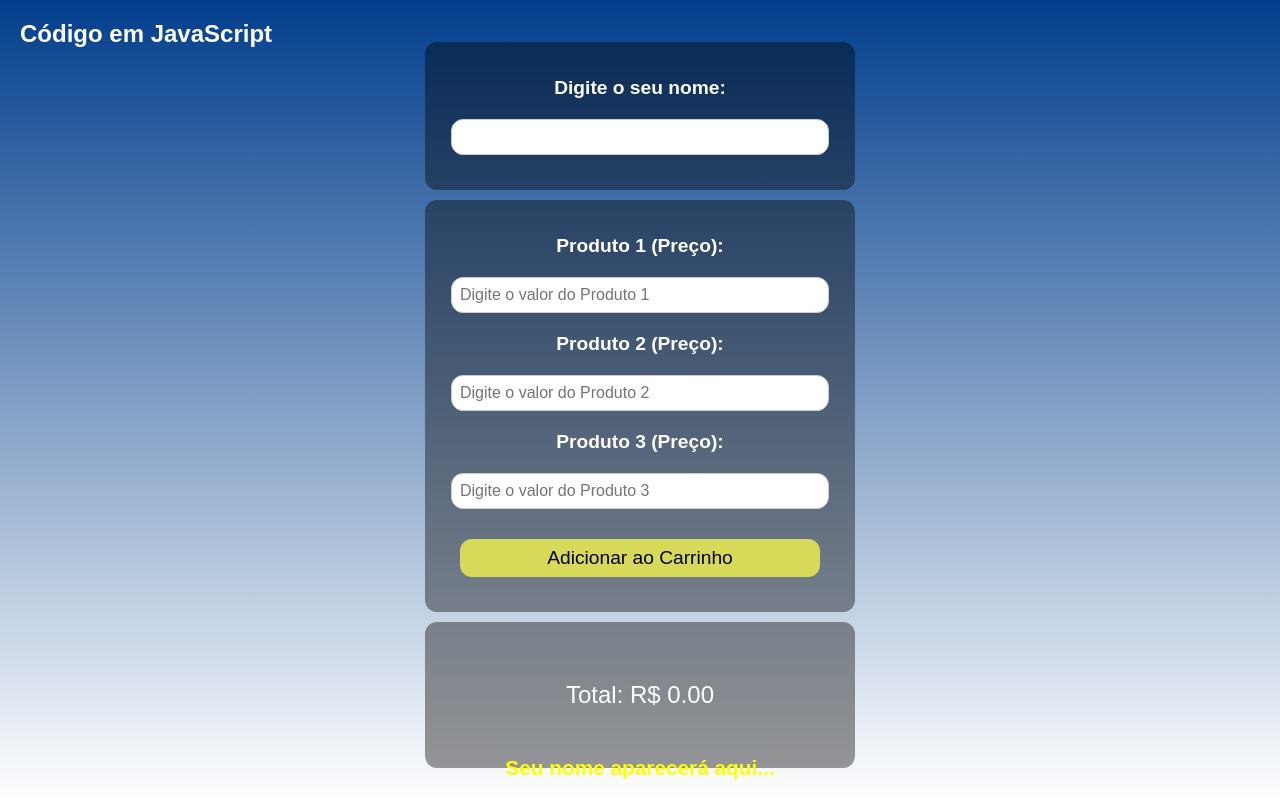
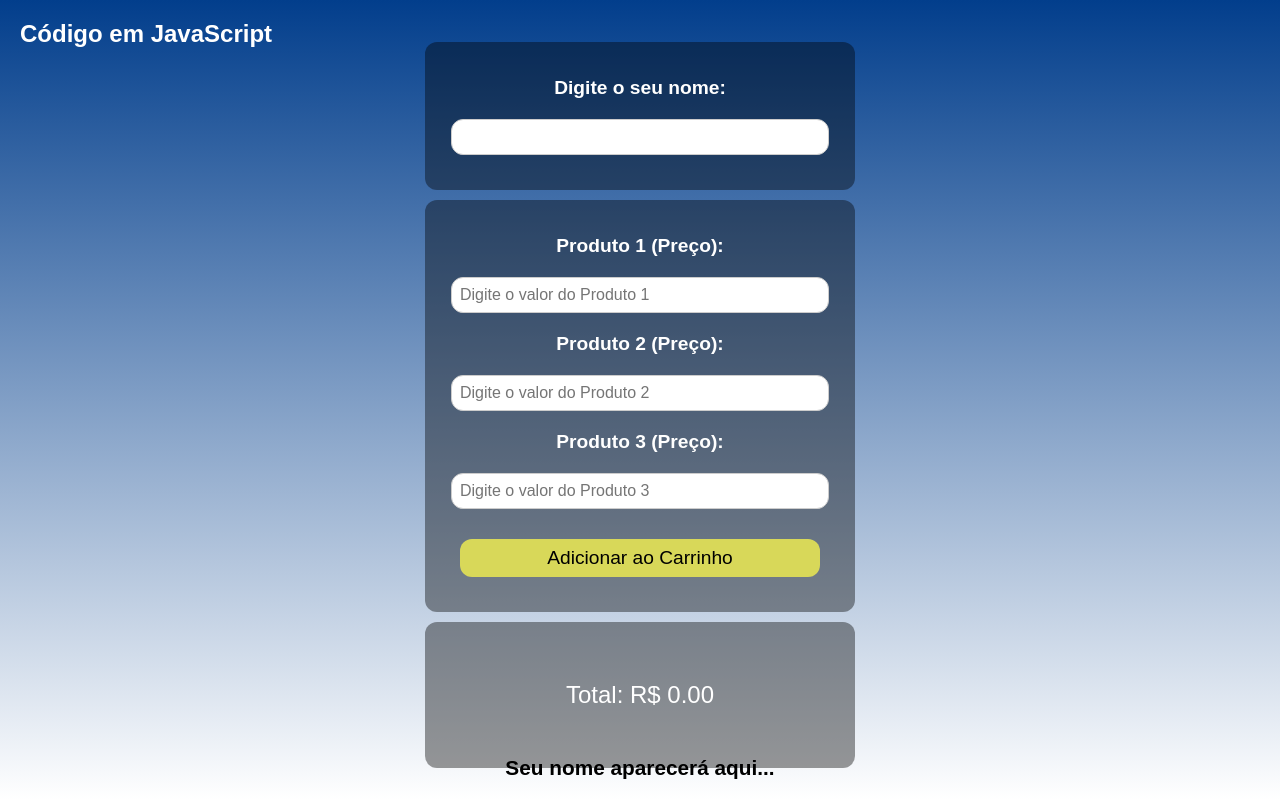
Before and after one commit to Saravtb/JS, a plain HTML site: page index.html in a window 1280 px wide. Drawn offline with Linux system fonts and the light colour scheme.

Commit message:
Mudança de cor do footer

```diff
--- a/style.css
+++ b/style.css
@@ -67,7 +67,7 @@ button:hover {
 footer {
     position: fixed;
     bottom: 20px;
-    color: yellow;
+    color: rgb(0, 0, 0);
     font-weight: bold;
     font-size: 1.3em;
     width: 100%;
```
